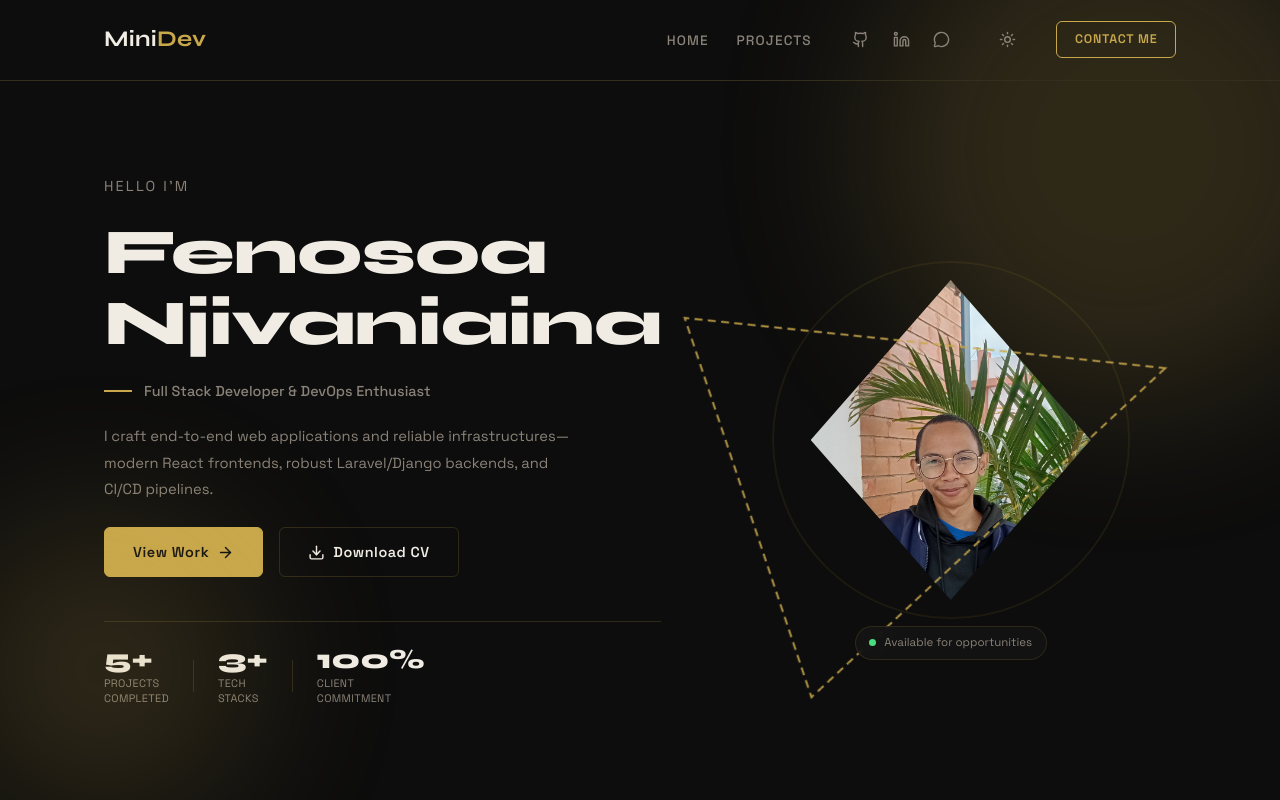
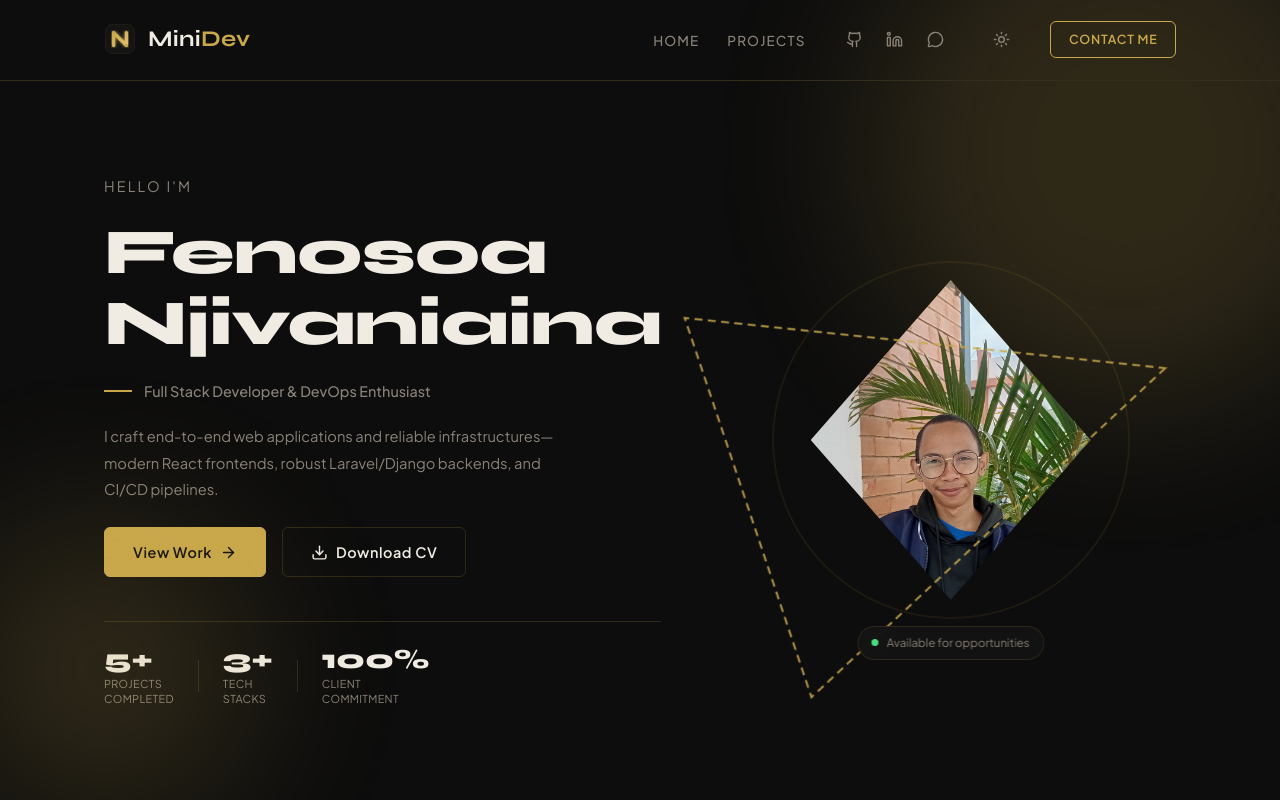
Before and after one commit to Njivaniaina/Portfolio, a React (Vite) app: page / in a window 1280 px wide. Shown: the top 800 px of the page. Built offline with nearby package versions, Linux system fonts and the light colour scheme.

Commit message:
Changement de la police, et ajout d'une icone.

```diff
--- a/index.html
+++ b/index.html
@@ -3,6 +3,7 @@
   <head>
     <meta charset="UTF-8" />
     <meta name="viewport" content="width=device-width, initial-scale=1.0" />
+    <link rel="icon" type="image/svg+xml" href="/favicon.svg" />
     <title>Fenosoa Njivaniaina</title>
   </head>
   <body>
--- a/src/components/Header.css
+++ b/src/components/Header.css
@@ -28,7 +28,22 @@
 }
 
 /* Logo */
-.logo {
+.logo-wrapper {
+  display: flex;
+  align-items: center;
+  gap: 0.75rem;
+  text-decoration: none;
+}
+
+.logo-icon {
+  transition: transform var(--transition-normal);
+}
+
+.logo-wrapper:hover .logo-icon {
+  transform: rotate(5deg) scale(1.05);
+}
+
+.logo-text {
   font-family: var(--font-display);
   font-size: 1.4rem;
   font-weight: 700;
@@ -36,7 +51,7 @@
   letter-spacing: 0.01em;
 }
 
-.logo span {
+.logo-text span {
   color: var(--accent);
 }
 
--- a/src/components/Header.jsx
+++ b/src/components/Header.jsx
@@ -1,6 +1,7 @@
 import React, { useState, useEffect } from 'react';
 import { Link, useLocation } from 'react-router-dom';
 import { Menu, X, Github, Linkedin, MessageCircle, Sun, Moon } from 'lucide-react';
+import Logo from './Logo';
 import './Header.css';
 
 const Header = ({ theme, toggleTheme }) => {
@@ -30,8 +31,11 @@ const Header = ({ theme, toggleTheme }) => {
     <header className={`header ${isScrolled ? 'scrolled' : ''}`}>
       <div className="container header-content">
         {/* Logo — always goes to homepage root */}
-        <Link to="/" className="logo" onClick={closeMenu}>
-          Mini<span>Dev</span>
+        <Link to="/" className="logo-wrapper" onClick={closeMenu}>
+          <Logo size={32} className="logo-icon" />
+          <div className="logo-text">
+            Mini<span>Dev</span>
+          </div>
         </Link>
 
         {/* Desktop Navigation */}
--- /dev/null
+++ b/src/components/Logo.jsx
@@ -0,0 +1,54 @@
+import React from 'react';
+
+const Logo = ({ size = 32, className = "" }) => {
+  return (
+    <svg
+      width={size}
+      height={size}
+      viewBox="0 0 40 40"
+      fill="none"
+      xmlns="http://www.w3.org/2000/svg"
+      className={className}
+      aria-label="Portfolio Logo"
+    >
+      <defs>
+        <linearGradient id="logo-gradient" x1="0%" y1="0%" x2="100%" y2="100%">
+          <stop offset="0%" stopColor="var(--accent)" />
+          <stop offset="100%" stopColor="var(--accent-light)" />
+        </linearGradient>
+        <filter id="glow" x="-20%" y="-20%" width="140%" height="140%">
+          <feGaussianBlur stdDeviation="2" result="blur" />
+          <feComposite in="SourceGraphic" in2="blur" operator="over" />
+        </filter>
+      </defs>
+
+      {/* Background Shape */}
+      <rect
+        x="2"
+        y="2"
+        width="36"
+        height="36"
+        rx="8"
+        fill="var(--bg-secondary)"
+        stroke="var(--accent-dim)"
+        strokeWidth="1"
+      />
+
+      {/* "N" Path */}
+      <path
+        d="M12 28V12L28 28V12"
+        stroke="url(#logo-gradient)"
+        strokeWidth="4"
+        strokeLinecap="round"
+        strokeLinejoin="round"
+        filter="url(#glow)"
+      />
+
+      {/* Decorative dots */}
+      <circle cx="12" cy="12" r="2" fill="var(--accent)" />
+      <circle cx="28" cy="28" r="2" fill="var(--accent)" />
+    </svg>
+  );
+};
+
+export default Logo;
--- a/src/index.css
+++ b/src/index.css
@@ -1,4 +1,4 @@
-@import url('https://fonts.googleapis.com/css2?family=Space+Grotesk:wght@300;400;500;600;700&family=Syne:wght@400;500;600;700;800&display=swap');
+@import url('https://fonts.googleapis.com/css2?family=Plus+Jakarta+Sans:ital,wght@0,200..800;1,200..800&family=Space+Grotesk:wght@300;400;500;600;700&family=Syne:wght@400;500;600;700;800&display=swap');
 
 /* ===== DARK THEME (DEFAULT) ===== */
 :root, [data-theme="dark"] {
@@ -20,7 +20,7 @@
   --glass-border: rgba(201, 168, 76, 0.14);
   --card-shadow:  rgba(0, 0, 0, 0.5);
 
-  --font-sans:    'Space Grotesk', system-ui, sans-serif;
+  --font-sans:    'Plus Jakarta Sans', system-ui, sans-serif;
   --font-display: 'Syne', sans-serif;
 
   --max-width:    1200px;
```
Also changed, not shown: public/favicon.svg (added).
